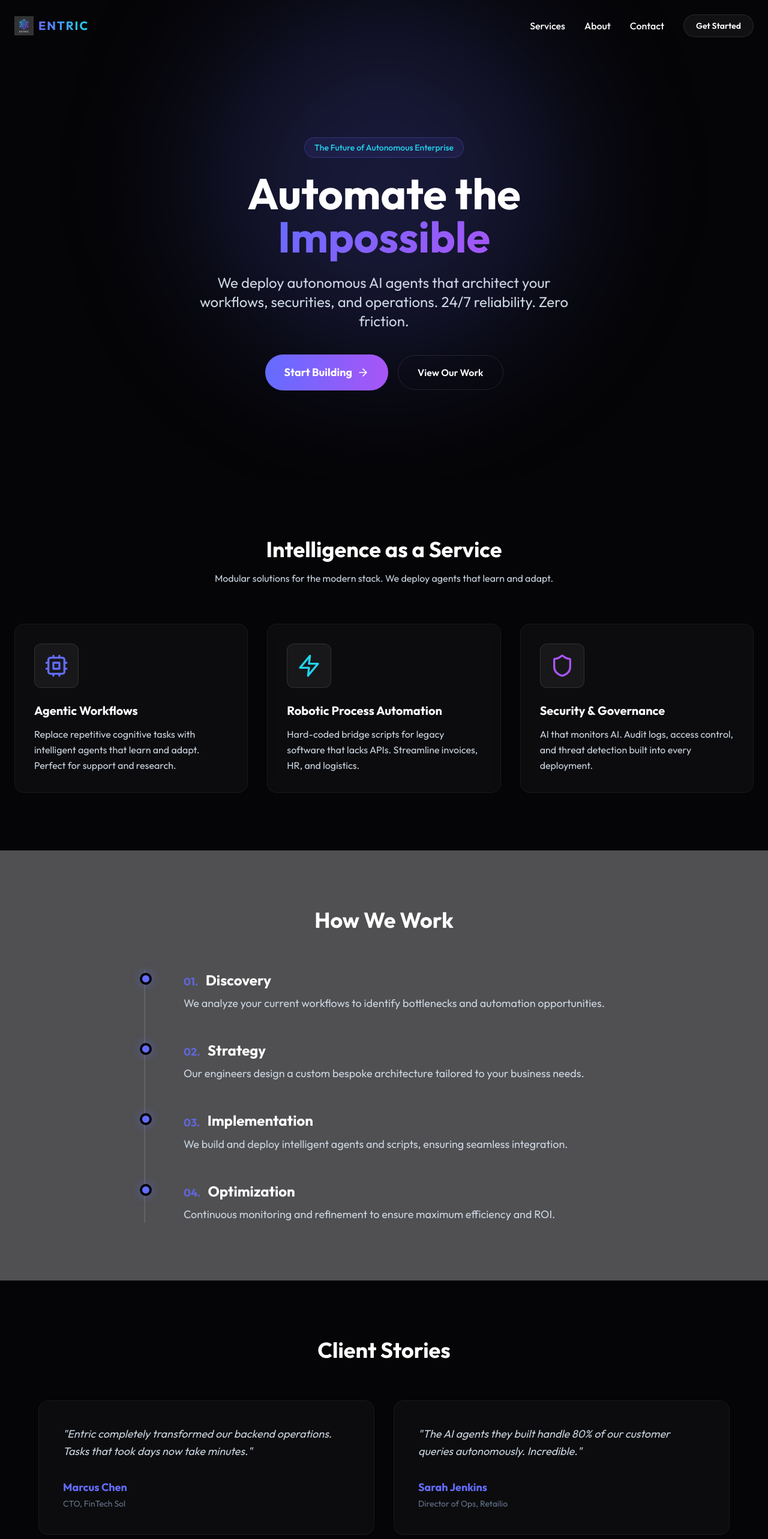
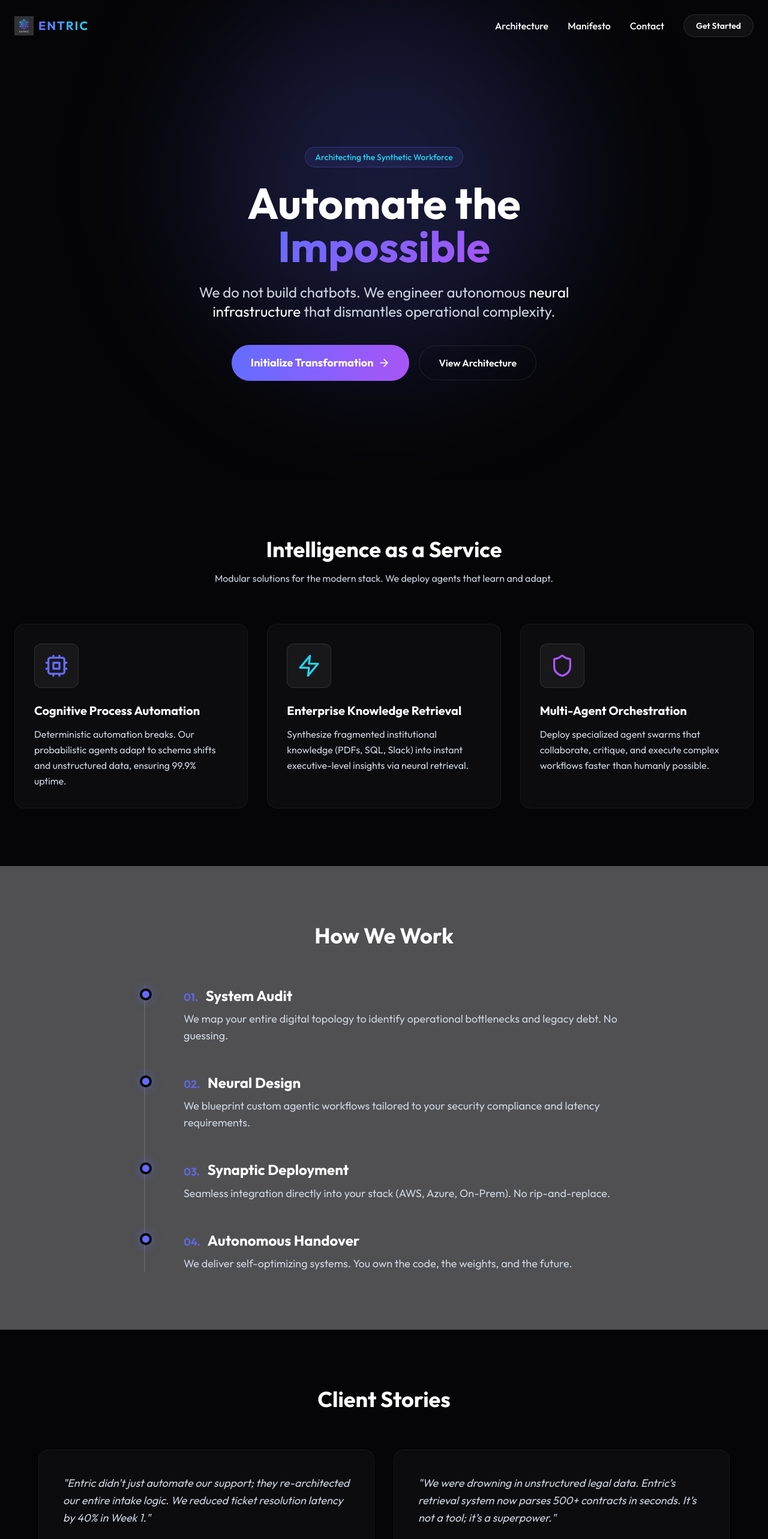
Before and after one commit to omeryounus/entric, a Next.js app: page / in a window 1280 px wide. Shown: the top 2566 px of the page at 60% size. Built offline with nearby package versions, Linux system fonts and the light colour scheme.

Commit message:
Refactor IA: Rename routes and update content

```diff
--- a/src/app/about/page.js
+++ /dev/null
@@ -1,32 +0,0 @@
-export const metadata = {
-    title: "About | Entric",
-};
-
-export default function About() {
-    return (
-        <div className="pt-32 pb-24 px-6 container mx-auto max-w-4xl">
-            <h1 className="text-4xl md:text-6xl font-bold mb-8">Architects of the <span className="text-gradient">Autonomous</span></h1>
-
-            <div className="space-y-8 text-xl text-text-muted leading-relaxed">
-                <p>
-                    The world is drowning in busywork. Human potential is wasted on tasks that machines can do better.
-                    Entric was founded to break these chains.
-                </p>
-                <p>
-                    We are a collective of engineers, security researchers, and designers dedicated to the next frontier of software.
-                    We don't just build websites or dashboards; we build the operating system for the future.
-                </p>
-
-                <div className="glass-card p-8 rounded-2xl my-12 border-l-4 border-primary">
-                    <h2 className="text-2xl font-bold text-white mb-4">Our Mission</h2>
-                    <p className="text-white">To liberate 1 billion hours of human creativity through automation.</p>
-                </div>
-
-                <p>
-                    Unlike generic consultants who offer advice, we build and deploy. We believe that true digital transformation
-                    requires sovereign agents—software that lives on your infrastructure, follows your rules, and executes your will.
-                </p>
-            </div>
-        </div>
-    );
-}
--- a/src/app/services/page.js
+++ b/src/app/architecture/page.js
@@ -1,45 +1,45 @@
 import { Cpu, Zap, Shield, Globe, Database, Lock } from "lucide-react";
 
 export const metadata = {
-    title: "Services | Entric",
+    title: "Neural Architecture | Entric",
 };
 
-export default function Services() {
+export default function Architecture() {
     const services = [
         {
             icon: <Cpu size={32} />,
-            title: "Agentic Workflows",
-            desc: "Custom LLM-powered agents that autonomously handle complex workflows, from customer support to data analysis.",
+            title: "Cognitive Automation",
+            desc: "Probabilistic agents that adapt to schema shifts and unstructured data, ensuring 99.9% uptime for mission-critical pipelines.",
             bg: "from-primary/20"
         },
         {
             icon: <Zap size={32} />,
-            title: "RPA Integration",
-            desc: "Bridge legacy systems with modern automation scripts. Eliminate manual data entry and error-prone copy-pasting.",
+            title: "Knowledge Retrieval",
+            desc: "Synthesize fragmented institutional knowledge (PDFs, SQL, Slack) into instant executive-level insights via neural retrieval.",
             bg: "from-accent/20"
         },
         {
             icon: <Shield size={32} />,
-            title: "Security & Governance",
-            desc: "Enterprise-grade security policies for AI. We ensure your data never leaves your control without authorization.",
+            title: "Swarm Orchestration",
+            desc: "Deploy specialized agent swarms that collaborate, critique, and execute complex workflows faster than humanly possible.",
             bg: "from-secondary/20"
         },
         {
             icon: <Globe size={32} />,
             title: "Web Intelligence",
-            desc: "Scrapers and monitors that track your market, competitors, or internal metrics 24/7.",
+            desc: "Autonomous scrapers and monitors that track your market, competitors, or internal metrics 24/7.",
             bg: "from-blue-500/20"
         },
         {
             icon: <Database size={32} />,
-            title: "Data Pipelines",
-            desc: "Automated ETL processes that clean, sort, and deliver high-quality data to your decision makers.",
+            title: "Data Logistics",
+            desc: "Automated ETL processes that clean, sort, and deliver high-quality training data to your decision engines.",
             bg: "from-purple-500/20"
         },
         {
             icon: <Lock size={32} />,
-            title: "Sovereign AI",
-            desc: "On-premise deployment of open-source models (Llama 3, Mistral) for maximum privacy.",
+            title: "Sovereign Deployment",
+            desc: "On-premise deployment of open-source models (Llama 3, Mistral) for maximum privacy and zero data leakage.",
             bg: "from-green-500/20"
         }
     ];
@@ -47,8 +47,8 @@ export default function Services() {
     return (
         <div className="pt-32 pb-24 px-6 container mx-auto max-w-7xl">
             <div className="text-center mb-16">
-                <h1 className="text-4xl md:text-6xl font-bold mb-6">Intelligence as a <span className="text-gradient">Service</span></h1>
-                <p className="text-xl text-text-muted max-w-2xl mx-auto">Modular solutions designed for the modern stack.</p>
+                <h1 className="text-4xl md:text-6xl font-bold mb-6">Neural <span className="text-gradient">Architecture</span></h1>
+                <p className="text-xl text-text-muted max-w-2xl mx-auto">Modular intelligence designed for the enterprise stack.</p>
             </div>
 
             <div className="grid md:grid-cols-2 lg:grid-cols-3 gap-8">
@@ -56,7 +56,7 @@ export default function Services() {
                     <div key={i} className={`glass-card p-8 rounded-2xl hover:bg-gradient-to-br ${s.bg} to-transparent transition-all duration-300 group`}>
                         <div className="mb-6 p-4 rounded-xl bg-surface w-fit border border-border group-hover:scale-110 transition-transform">{s.icon}</div>
                         <h3 className="text-2xl font-bold mb-3">{s.title}</h3>
-                        <p className="text-text-muted">{s.desc}</p>
+                        <p className="text-text-muted leading-relaxed">{s.desc}</p>
                     </div>
                 ))}
             </div>
--- a/src/app/page.js
+++ b/src/app/page.js
@@ -17,18 +17,18 @@ export default function Home() {
                     <div className="grid md:grid-cols-3 gap-8">
                         <ServiceCard
                             icon={<Cpu size={40} className="text-primary" />}
-                            title="Agentic Workflows"
-                            desc="Replace repetitive cognitive tasks with intelligent agents that learn and adapt. Perfect for support and research."
+                            title="Cognitive Process Automation"
+                            desc="Deterministic automation breaks. Our probabilistic agents adapt to schema shifts and unstructured data, ensuring 99.9% uptime."
                         />
                         <ServiceCard
                             icon={<Zap size={40} className="text-accent" />}
-                            title="Robotic Process Automation"
-                            desc="Hard-coded bridge scripts for legacy software that lacks APIs. Streamline invoices, HR, and logistics."
+                            title="Enterprise Knowledge Retrieval"
+                            desc="Synthesize fragmented institutional knowledge (PDFs, SQL, Slack) into instant executive-level insights via neural retrieval."
                         />
                         <ServiceCard
                             icon={<Shield size={40} className="text-secondary" />}
-                            title="Security & Governance"
-                            desc="AI that monitors AI. Audit logs, access control, and threat detection built into every deployment."
+                            title="Multi-Agent Orchestration"
+                            desc="Deploy specialized agent swarms that collaborate, critique, and execute complex workflows faster than humanly possible."
                         />
                     </div>
                 </div>
@@ -41,23 +41,23 @@ export default function Home() {
                     <div className="space-y-12 relative border-l-2 border-border ml-4 md:ml-12 pl-8 md:pl-16">
                         <TimelineItem
                             step="01"
-                            title="Discovery"
-                            desc="We analyze your current workflows to identify bottlenecks and automation opportunities."
+                            title="System Audit"
+                            desc="We map your entire digital topology to identify operational bottlenecks and legacy debt. No guessing."
                         />
                         <TimelineItem
                             step="02"
-                            title="Strategy"
-                            desc="Our engineers design a custom bespoke architecture tailored to your business needs."
+                            title="Neural Design"
+                            desc="We blueprint custom agentic workflows tailored to your security compliance and latency requirements."
                         />
                         <TimelineItem
                             step="03"
-                            title="Implementation"
-                            desc="We build and deploy intelligent agents and scripts, ensuring seamless integration."
+                            title="Synaptic Deployment"
+                            desc="Seamless integration directly into your stack (AWS, Azure, On-Prem). No rip-and-replace."
                         />
                         <TimelineItem
                             step="04"
-                            title="Optimization"
-                            desc="Continuous monitoring and refinement to ensure maximum efficiency and ROI."
+                            title="Autonomous Handover"
+                            desc="We deliver self-optimizing systems. You own the code, the weights, and the future."
                         />
                     </div>
                 </div>
@@ -69,14 +69,14 @@ export default function Home() {
                     <h2 className="text-3xl md:text-4xl font-bold mb-16 text-center">Client Stories</h2>
                     <div className="grid md:grid-cols-2 gap-8">
                         <TestimonialCard
-                            quote="Entric completely transformed our backend operations. Tasks that took days now take minutes."
+                            quote="Entric didn't just automate our support; they re-architected our entire intake logic. We reduced ticket resolution latency by 40% in Week 1."
                             author="Marcus Chen"
-                            role="CTO, FinTech Sol"
+                            role="Director of Operations, FinTech"
                         />
                         <TestimonialCard
-                            quote="The AI agents they built handle 80% of our customer queries autonomously. Incredible."
+                            quote="We were drowning in unstructured legal data. Entric’s retrieval system now parses 500+ contracts in seconds. It’s not a tool; it’s a superpower."
                             author="Sarah Jenkins"
-                            role="Director of Ops, Retailio"
+                            role="General Counsel, Enterprise Logistics"
                         />
                     </div>
                 </div>
--- a/src/components/Footer.js
+++ b/src/components/Footer.js
@@ -19,16 +19,16 @@ export default function Footer() {
                 </div>
 
                 <div className="flex gap-8 mb-8 text-sm text-text-muted">
-                    <Link href="/services" className="hover:text-primary transition-colors">Services</Link>
-                    <Link href="/process" className="hover:text-primary transition-colors">Method</Link>
-                    <Link href="/about" className="hover:text-primary transition-colors">About</Link>
+                    <Link href="/architecture" className="hover:text-primary transition-colors">Architecture</Link>
+                    <Link href="/manifesto" className="hover:text-primary transition-colors">Manifesto</Link>
+                    <Link href="/contact" className="hover:text-primary transition-colors">Initialize</Link>
                 </div>
 
                 <p className="text-text-dim text-sm">
-                    &copy; {new Date().getFullYear()} Entric. Automate the Impossible.
+                    &copy; {new Date().getFullYear()} Entric. Intelligence deployed.
                 </p>
             </div>
-        </footer>
+        </footer >
     );
 }
 
--- a/src/components/Hero.js
+++ b/src/components/Hero.js
@@ -16,14 +16,14 @@ export default function Hero() {
                     transition={{ duration: 0.8 }}
                 >
                     <span className="inline-block px-4 py-1.5 rounded-full border border-primary/30 bg-primary/10 text-accent text-sm font-medium mb-6 backdrop-blur-sm">
-                        The Future of Autonomous Enterprise
+                        Architecting the Synthetic Workforce
                     </span>
                     <h1 className="text-5xl md:text-7xl font-bold mb-6 leading-tight">
                         Automate the <br />
                         <span className="text-gradient">Impossible</span>
                     </h1>
-                    <p className="text-xl md:text-2xl text-text-muted max-w-2xl mx-auto mb-10">
-                        We deploy autonomous AI agents that architect your workflows, securities, and operations. 24/7 reliability. Zero friction.
+                    <p className="text-xl md:text-2xl text-text-muted max-w-2xl mx-auto mb-10 leading-relaxed">
+                        We do not build chatbots. We engineer autonomous <span className="text-white">neural infrastructure</span> that dismantles operational complexity.
                     </p>
 
                     <div className="flex flex-col sm:flex-row gap-4 justify-center items-center">
@@ -31,13 +31,13 @@ export default function Hero() {
                             href="/contact"
                             className="px-8 py-4 rounded-full bg-primary-gradient text-white font-bold text-lg hover:shadow-lg hover:shadow-primary/25 hover:-translate-y-1 transition-all flex items-center gap-2"
                         >
-                            Start Building <ArrowRight size={20} />
+                            Initialize Transformation <ArrowRight size={20} />
                         </Link>
                         <Link
-                            href="/about"
+                            href="/architecture"
                             className="px-8 py-4 rounded-full bg-transparent border border-border text-white font-semibold hover:bg-white/5 transition-all"
                         >
-                            View Our Work
+                            View Architecture
                         </Link>
                     </div>
                 </motion.div>
--- a/src/components/Navbar.js
+++ b/src/components/Navbar.js
@@ -17,8 +17,8 @@ export default function Navbar() {
     }, []);
 
     const navLinks = [
-        { name: "Services", href: "/services" },
-        { name: "About", href: "/about" },
+        { name: "Architecture", href: "/architecture" },
+        { name: "Manifesto", href: "/manifesto" },
         { name: "Contact", href: "/contact" },
     ];
 
```
Also changed, not shown: src/app/manifesto/page.js (added, +29 -0 lines).
